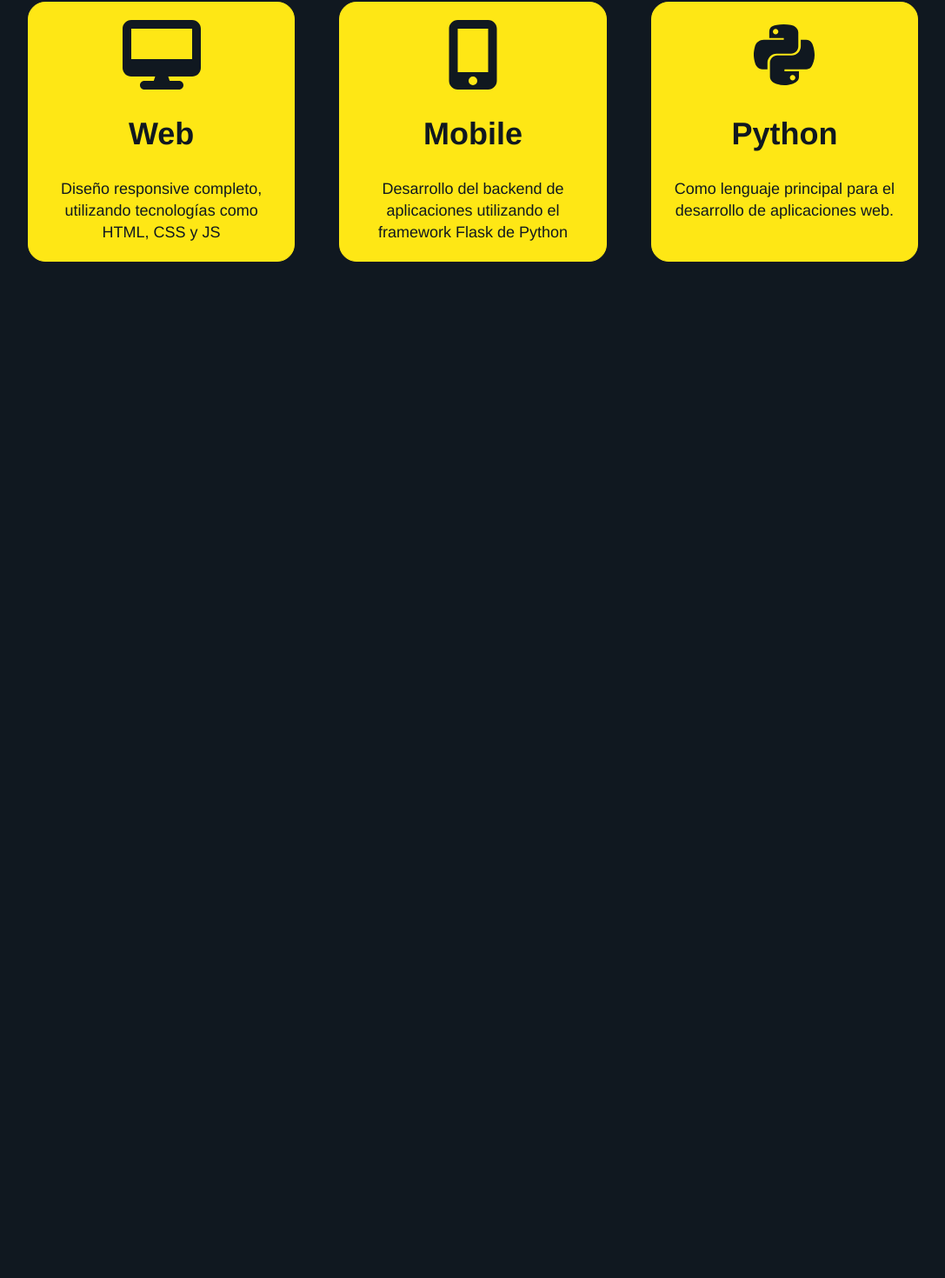
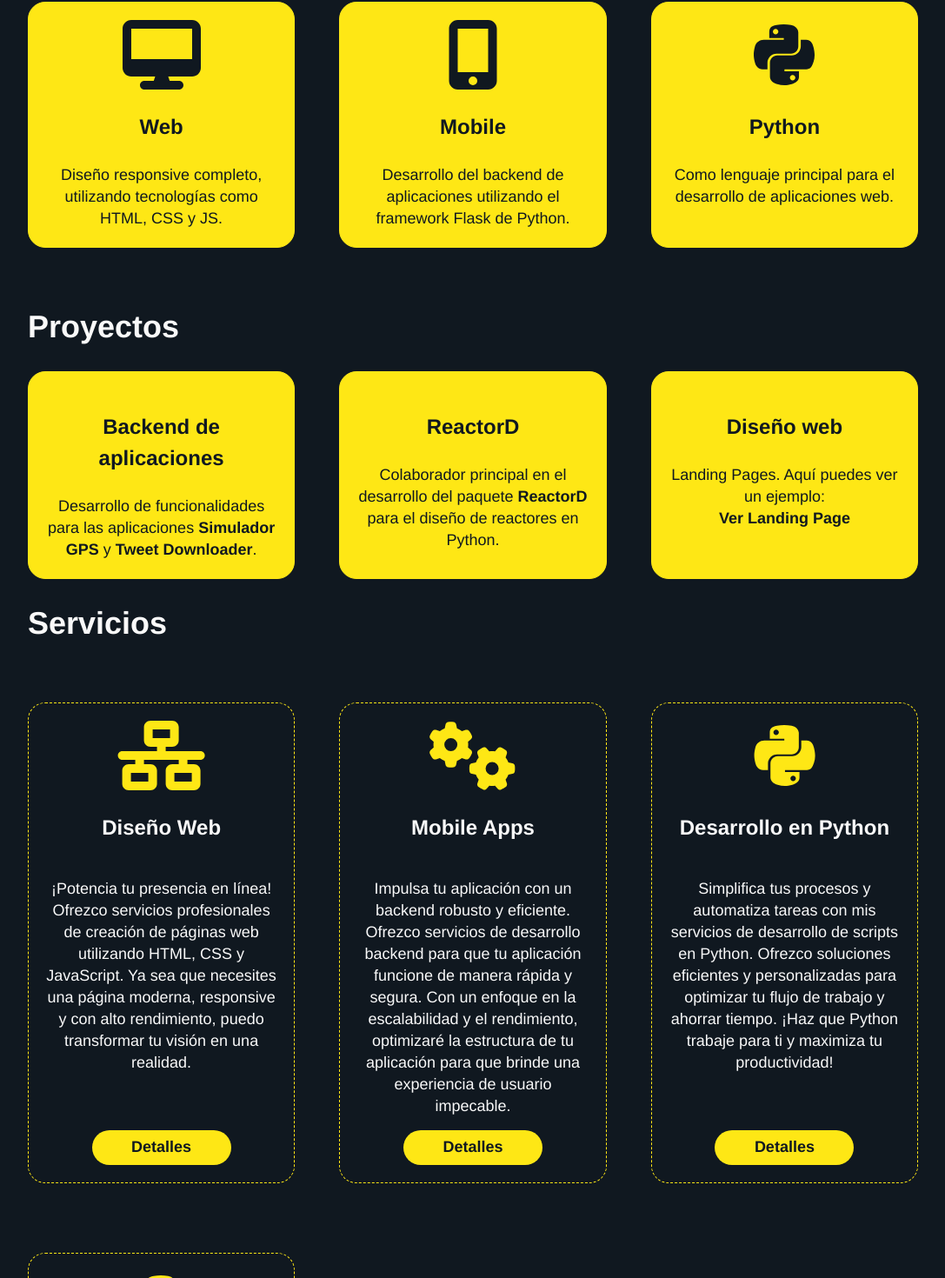
Before and after one commit to AdrianParodi/html-portfolio-react, a React (Vite) app: page / in a window 1280 px wide. Shown: the part 1699-3169 px from the top of the page at 87% size, without its empty margins (96-1183 px from the left). Before the commit the page ends 2040 px from the top, so only its background shows below. Built offline with nearby package versions, Linux system fonts and the light colour scheme.

Commit message:
Seccion servicios terminada

```diff
--- a/src/Component/CardDestacado/CardDestacado.jsx
+++ b/src/Component/CardDestacado/CardDestacado.jsx
@@ -6,7 +6,7 @@ import {colors} from '../../themes/themes.js'
 const CardDestacado = ({titulo, icono, descripcion}) => {
 
     return(
-        <Flex flexDirection='column' className='tarjeta-destacados' borderColor={colors.color3} borderStyle='dashed' borderWidth='1px' borderRadius='20px' width='30%'  alignItems='center' my='40px' p='20px' textAlign='center'>
+        <Flex flexDirection='column' className='tarjeta-destacados' borderColor={colors.color3} borderStyle='dashed' borderWidth='1px' borderRadius='20px' width='30%'  alignItems='center' flexWrap='wrap' my='40px' p='20px' textAlign='center' >
             <FontAwesomeIcon className='icono-destacado' icon={icono} color={colors.color3} size='5x' />
             <Text as='h2' color={colors.color2} my='25px'>{titulo} </Text>
             <Text as='p' color={colors.color3} lineHeight='25px'>{descripcion}</Text>
--- a/src/Component/CardHabilidad/CardHabilidad.jsx
+++ b/src/Component/CardHabilidad/CardHabilidad.jsx
@@ -1,7 +1,6 @@
 // import './CardHabilidad.css'
 import { FontAwesomeIcon } from '@fortawesome/react-fontawesome'
 import {colors} from '../../themes/themes.js'
-
 import {Flex, Text} from '@chakra-ui/react'
 
 
@@ -10,11 +9,10 @@ const CardHabilidad = ({titulo, icono, descripcion})=>{
 return(
     <Flex className='tarjeta-habilidades' flexDirection='column' borderStyle='solid' borderColor={colors.color3} borderWidth='1px' borderRadius='20px' bg={colors.color3} color={colors.color1} alignItems='center' textAlign='center' p='20px' my='40px' width='30%'>
         <FontAwesomeIcon  className='icono-habilidad' icon={icono} size='5x'/>
-        <Text as='h1' color={colors.color1}>{titulo}</Text>
+        <Text as='h2' color={colors.color1} my='25px'>{titulo}</Text>
         <Text as='p' color={colors.color1} lineHeight='25px'>{descripcion} </Text>
     </Flex>
     )
 }
 
-
 export default CardHabilidad
--- a/src/Component/CardProyecto/CardProyecto.jsx
+++ b/src/Component/CardProyecto/CardProyecto.jsx
@@ -1,13 +1,14 @@
 // import './CardProyecto.css'
-
+import {Text, Flex} from '@chakra-ui/react'
+import {colors} from '../../themes/themes.js'
 
 const CardProyecto=({titulo, descripcion})=>{
 
     return(
-        <div className='tarjeta-proyectos'>
-            <h1>{titulo}</h1>
+        <Flex className='tarjeta-proyectos' flexDirection='column' textAlign='center' width='30%' borderStyle='solid' borderWidth='1px' borderColor={colors.color3} bg={colors.color3} borderRadius='20px' px='20px' py='20px'>
+            <Text as='h2' color={colors.color1}  my='25px'>{titulo}</Text >
             {descripcion}
-        </div>
+        </Flex>
     )
 }
 
--- a/src/Component/CardServicio/CardServicio.jsx
+++ b/src/Component/CardServicio/CardServicio.jsx
@@ -1,16 +1,21 @@
 // import './CardServicio.css'
 import { FontAwesomeIcon } from '@fortawesome/react-fontawesome'
+import {Text, Flex, Button} from '@chakra-ui/react'
+import {colors} from '../../themes/themes.js'
+
 
 const CardServicio=({titulo, icono, descripcion})=>{
+    const fS1 = '18px' //fontSize
+    const fW1 = 600 //fontWeight
     return(
-        <div className='tarjeta-servicios'>
-            <FontAwesomeIcon className='icono-servicio'  icon={icono}/>
-            <div className="textoMasBoton">
-                <h1>{titulo}</h1>
-                <p>{descripcion}</p>
-                <button>Detalles</button>
-            </div>
-        </div>
+        <Flex className='tarjeta-servicios' flexDirection='column'  width='30%' borderStyle='dashed' borderColor={colors.color3} borderWidth='1px' borderRadius='20px' my='40px' p='20px'>
+            <FontAwesomeIcon className='icono-servicio'  icon={icono} color={colors.color3} size='5x'/>
+            <Flex className="textoMasBoton" flexDirection='column' alignItems='center' textAlign='center' flex='1'>
+                <Text as='h2' color={colors.color2} my='25px'>{titulo}</Text>
+                <Text as='p' color={colors.color2} my='15px' lineHeight='25px'>{descripcion} </Text>
+                <Button bg={colors.color3} color={colors.color1} borderRadius='20px' fontSize={fS1} fontWeight={fW1} width='160px' mt='auto'>Detalles</Button>
+            </Flex>
+        </Flex>
 
     )
 }
--- a/src/Component/Habilidades/Habilidades.jsx
+++ b/src/Component/Habilidades/Habilidades.jsx
@@ -1,8 +1,5 @@
-// import './Habilidades.css'
 import CardHabilidad from '../CardHabilidad/CardHabilidad.jsx'
-
 import {Text, Flex} from '@chakra-ui/react'
-
 // Iconos seccion Habilidades
 import {faPython} from '@fortawesome/free-brands-svg-icons';
 import {faDesktop, faMobileScreenButton} from '@fortawesome/free-solid-svg-icons';
@@ -11,9 +8,9 @@ import {faDesktop, faMobileScreenButton} from '@fortawesome/free-solid-svg-icons
 const Habilidades=()=>{
 
   const tarjetasHabilidades = [
-    {key:1, titulo:"Web", icono:faDesktop, descripcion:"Diseño responsive completo, utilizando tecnologías como HTML, CSS y JS"},
+    {key:1, titulo:"Web", icono:faDesktop, descripcion:"Diseño responsive completo, utilizando tecnologías como HTML, CSS y JS."},
 
-    {key:2, titulo:"Mobile", icono:faMobileScreenButton, descripcion:"Desarrollo del backend de aplicaciones utilizando el framework Flask de Python"},
+    {key:2, titulo:"Mobile", icono:faMobileScreenButton, descripcion:"Desarrollo del backend de aplicaciones utilizando el framework Flask de Python."},
 
     {key:3, titulo:"Python", icono:faPython, descripcion:"Como lenguaje principal para el desarrollo de aplicaciones web."}
   ]
--- a/src/Component/Proyectos/Proyectos.jsx
+++ b/src/Component/Proyectos/Proyectos.jsx
@@ -1,24 +1,26 @@
 // import './Proyectos.css'
 import CardProyecto from '../CardProyecto/CardProyecto.jsx'
+import {Text, Flex, Link} from '@chakra-ui/react'
+import {colors} from '../../themes/themes.js'
 
 const Proyectos=()=>{
     const tarjetasProyectos = [
-        {key:1, titulo:"Backend de aplicaciones" , descripcion: <p>Desarrollo de funcionalidades para las aplicaciones <a href="https://play.google.com/store/search?q=simulador%20gps&c=apps&hl=en_US&gl=US" target="_blank">Simulador GPS</a> y <a href="https://play.google.com/store/apps/details?id=com.tweetdownloader&hl=en_US&gl=US" target="_blank">Tweet Downloader</a></p>},
+        {key:1, titulo:"Backend de aplicaciones" , descripcion: <Text color={colors.color1} lineHeight='25px'>Desarrollo de funcionalidades para las aplicaciones <Link to="https://play.google.com/store/search?q=simulador%20gps&c=apps&hl=en_US&gl=US" target="_blank" color={colors.color1} fontWeight='bold'>Simulador GPS</Link> y <Link to="https://play.google.com/store/apps/details?id=com.tweetdownloader&hl=en_US&gl=US" target="_blank" color={colors.color1} fontWeight='bold'>Tweet Downloader</Link>.</Text>},
 
-        {key:2, titulo:"ReactorD" , descripcion: <p>Colaborador principal en el desarrollo del  paquete <a href="https://github.com/SalvadorBrandolin/reactord" target="_blank">ReactorD</a> para el diseño de reactores en Python</p>},
+        {key:2, titulo:"ReactorD" , descripcion: <Text color={colors.color1} lineHeight='25px'>Colaborador principal en el desarrollo del  paquete <Link to="https://github.com/SalvadorBrandolin/reactord" target="_blank" color={colors.color1} fontWeight='bold'>ReactorD</Link> para el diseño de reactores en Python.</Text>},
 
-        {key:3, titulo:"Diseño web", descripcion: <p>Landing Pages. Aquí puedes ver un ejemplo <a href="https://adrieto.github.io/image-based-web-project/" target="_blank"><br /> Ver Landing Page</a></p>}
+        {key:3, titulo:"Diseño web", descripcion: <Text color={colors.color1} lineHeight='25px'>Landing Pages. Aquí puedes ver un ejemplo: <Link to="https://adrieto.github.io/image-based-web-project/" target="_blank" color={colors.color1} fontWeight='bold'><br/> Ver Landing Page</Link></Text>}
     ]
 
     return(
-        <section id="proyectos">
-            <h1>Proyectos</h1>
-                <div className='contenedor-proyectos'>
+        <Flex as='section' id="proyectos" flexDirection='column'>
+            <Text as='h1'>Proyectos</Text>
+                <Flex className='contenedor-proyectos' justifyContent='space-between'>
                     {tarjetasProyectos.map(tarjetaProyecto => <CardProyecto key={tarjetaProyecto.key} titulo={tarjetaProyecto.titulo} descripcion={tarjetaProyecto.descripcion}/>
                 )
                 }
-                </div>
-        </section>
+                </Flex>
+        </Flex>
     )
 }
 
--- a/src/Component/Servicios/Servicios.jsx
+++ b/src/Component/Servicios/Servicios.jsx
@@ -1,7 +1,5 @@
-// import './Servicios.css'
 import CardServicio from '../CardServicio/CardServicio.jsx'
-import {FontAwesomeIcon} from '@fortawesome/react-fontawesome';
-
+import {Flex, Text} from '@chakra-ui/react'
 // Iconos seccion Servicios
 import { faGears, faNetworkWired, faComments } from '@fortawesome/free-solid-svg-icons';
 import {faPython} from '@fortawesome/free-brands-svg-icons';
@@ -10,7 +8,7 @@ import {faPython} from '@fortawesome/free-brands-svg-icons';
 const Servicios=()=>{
     const tarjetasServicios=[
         {key:1, icono:faNetworkWired,
-            titulo:"Diseño Web", descripcion:"¡Potencia tu presencia en línea! Ofrezco servicios profesionales de creación de páginas web utilizando HTML, CSS y JavaScript. Ya sea que necesites una página moderna, responsive y con alto rendimiento, puedo transformar tu visión en una realidad"
+            titulo:"Diseño Web", descripcion:"¡Potencia tu presencia en línea! Ofrezco servicios profesionales de creación de páginas web utilizando HTML, CSS y JavaScript. Ya sea que necesites una página moderna, responsive y con alto rendimiento, puedo transformar tu visión en una realidad."
         },
 
         {key:2, icono:faGears,
@@ -27,18 +25,18 @@ const Servicios=()=>{
 
     return(
 
-      <section id="servicios">
-      <h1>Servicios</h1>
+      <Flex as='section' id="servicios" flexDirection='column' >
+      <Text as='h1'>Servicios</Text>
 
       {/* <!-- Subseccion con las divisiones para cada recuadro --> */}
 
-        <div className='contenedor-servicios'>
+        <Flex className='contenedor-servicios' flexWrap='wrap' justifyContent='space-between'>
             {tarjetasServicios.map(
                 tarjetaServicio=><CardServicio key={tarjetaServicio.key} titulo={tarjetaServicio.titulo} icono={tarjetaServicio.icono}  descripcion={tarjetaServicio.descripcion}/>
             )
         }
-        </div>
-    </section>
+        </Flex>
+    </Flex>
     )
 }
 
--- a/src/Component/SobreMi/SobreMi.jsx
+++ b/src/Component/SobreMi/SobreMi.jsx
@@ -35,7 +35,7 @@ const SobreMi=()=>{
           <Flex flexDirection='column'borderColor={colors.color2} borderStyle='dashed' borderWidth='1px' borderRadius='25px' px='20px' py='30px'>
               <Text as='h2' color={colors.color2}>Diseñar no es un problema para mí. Soy diseñador web y programador en Python</Text>
               <Text my='30px'> Actualmente brindo mis servicios en <em>Upwork.com</em> en el área de ingeniería y programación, principalmente en Matlab y en Python. Asimismo, trabajo en el desarrollo del backend para aplicaciones en Android y en el desarrollo web. <br/>
-              Adicionalmente, brindo clases de química en idioma inglés desde hace 7 años en la plataforma <em>Tutor.com</em></Text>
+              Adicionalmente, brindo clases de química en idioma inglés desde hace 7 años en la plataforma <em>Tutor.com.</em></Text>
               <Link href="#servicios">
 
                   <Button bg={colors.color3} color={colors.color1} borderRadius='20px'  fontSize={fS1} fontWeight= {fW1} width='400px' py='25px'>
--- a/src/main.jsx
+++ b/src/main.jsx
@@ -15,8 +15,8 @@ import SobreMi from './Component/SobreMi/SobreMi.jsx'
 // import Footer from './Component/Footer/Footer.jsx'
 
 import Habilidades from './Component/Habilidades/Habilidades.jsx'
-// import Proyectos from './Component/Proyectos/Proyectos.jsx'
-// import Servicios from './Component/Servicios/Servicios.jsx'
+import Proyectos from './Component/Proyectos/Proyectos.jsx'
+import Servicios from './Component/Servicios/Servicios.jsx'
 // import Testimonios from './Component/Testimonios/Testimonios.jsx'
 // import Contacto from './Component/Contacto/Contacto.jsx'
 
@@ -27,9 +27,9 @@ ReactDOM.createRoot(document.getElementById('root')).render(
         <Hero/>
         <SobreMi/>
         <Habilidades/>
-        {/*<Proyectos/>
+        <Proyectos/>
         <Servicios/>
-        <Testimonios/>
+        {/*<Testimonios/>
         <Contacto/>
         <Footer/> */}
     </main>
```
